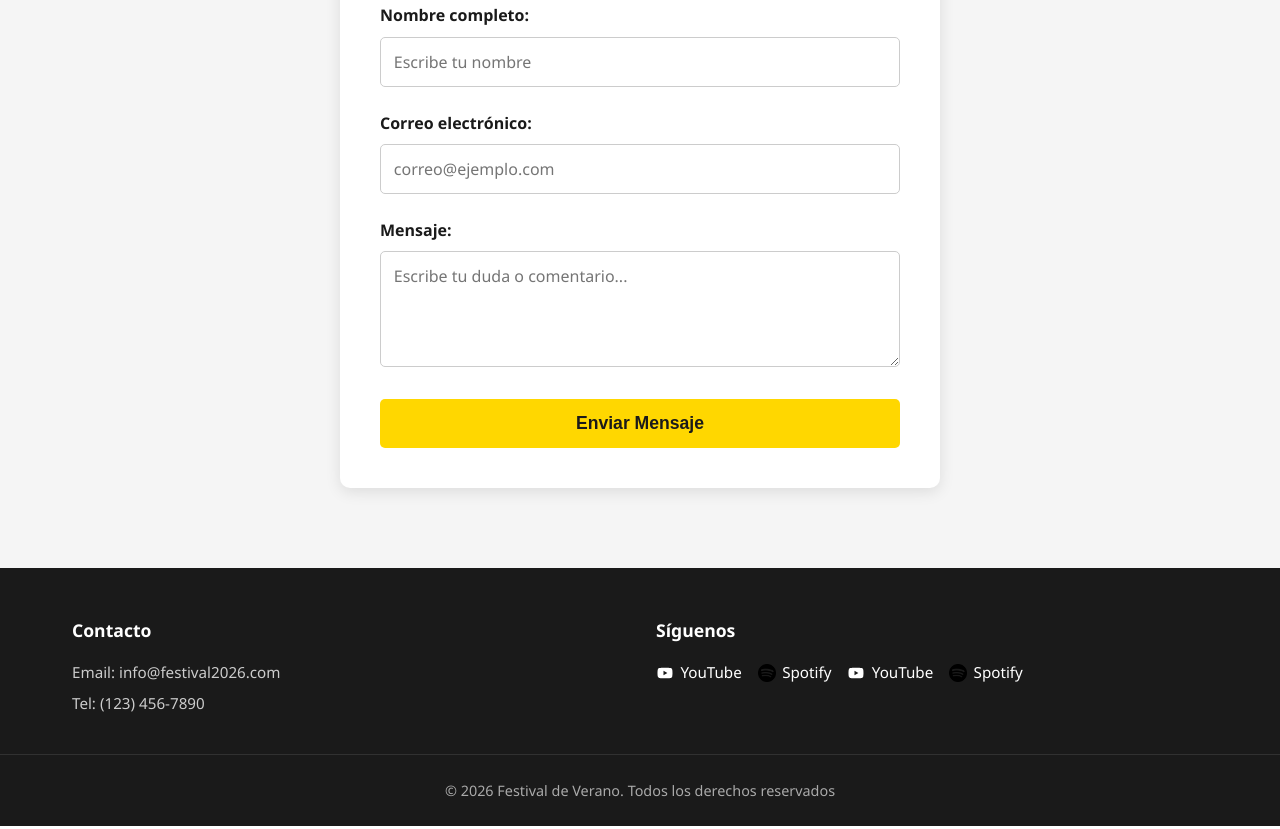
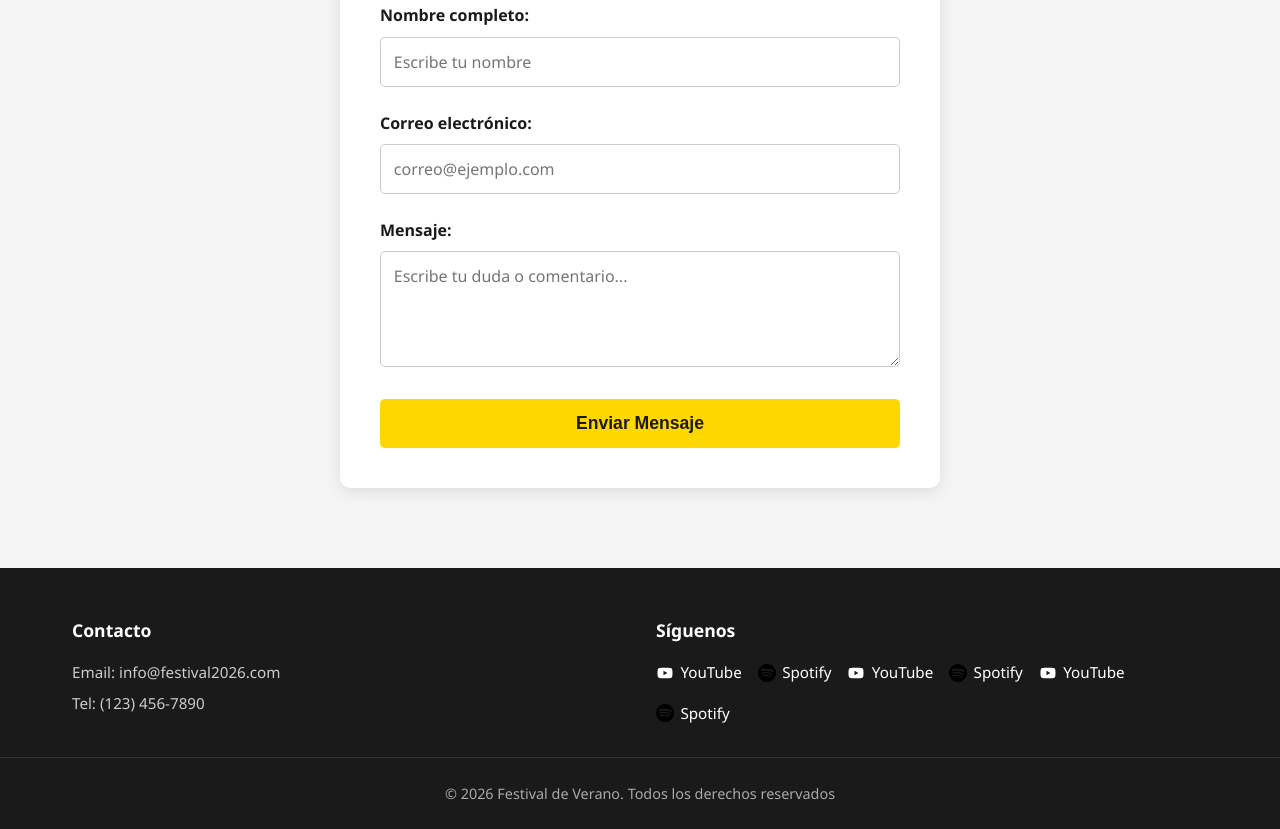
Before and after one commit to dannaitzeeel/dannaitzeeel.github.io, a plain HTML site: page index.html in a window 1280 px wide. Shown: the part 2874-3703 px from the top of the page. Drawn offline with Linux system fonts and the light colour scheme.

Commit message:
Update index.html

```diff
--- a/index.html
+++ b/index.html
@@ -150,6 +150,12 @@
                     <a href="https://open.spotify.com/intl-es/artist/5J7rXWjtn5HzUkJ4Jet8Fr" target="_blank" rel="noopener noreferrer" class="footer__icons">
                         <img src="./img/spotify.png" class="footer__img" alt="Spotify">Spotify
                     </a>
+                     <a href="https://www.youtube.com/joji" target="_blank" rel="noopener noreferrer" class="footer__icons">
+                        <img src="./img/youtube.svg" class="footer__img" alt="YouTube">YouTube
+                    </a>
+                    <a href="https://open.spotify.com/intl-es/artist/3MZsBdqDrRTJihTHQrO6Dq" target="_blank" rel="noopener noreferrer" class="footer__icons">
+                        <img src="./img/spotify.png" class="footer__img" alt="Spotify">Spotify
+                    </a>
                     </div>
             </div>
         </div>
```
